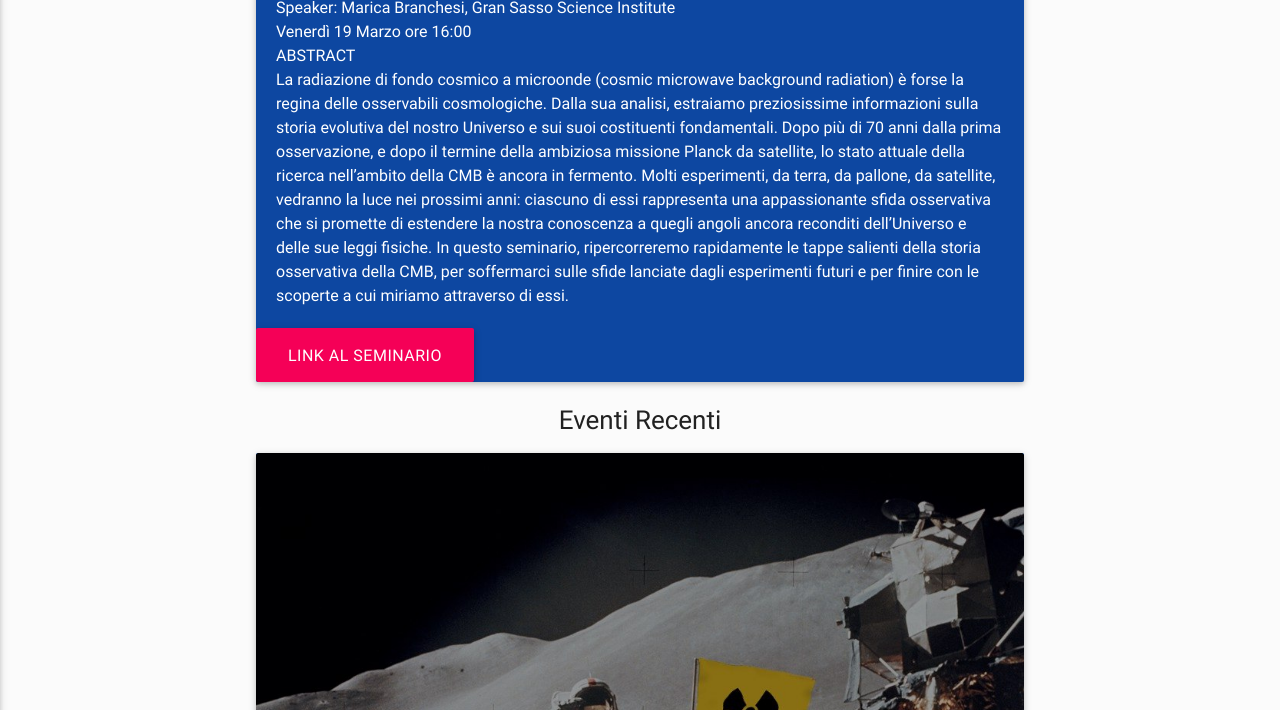
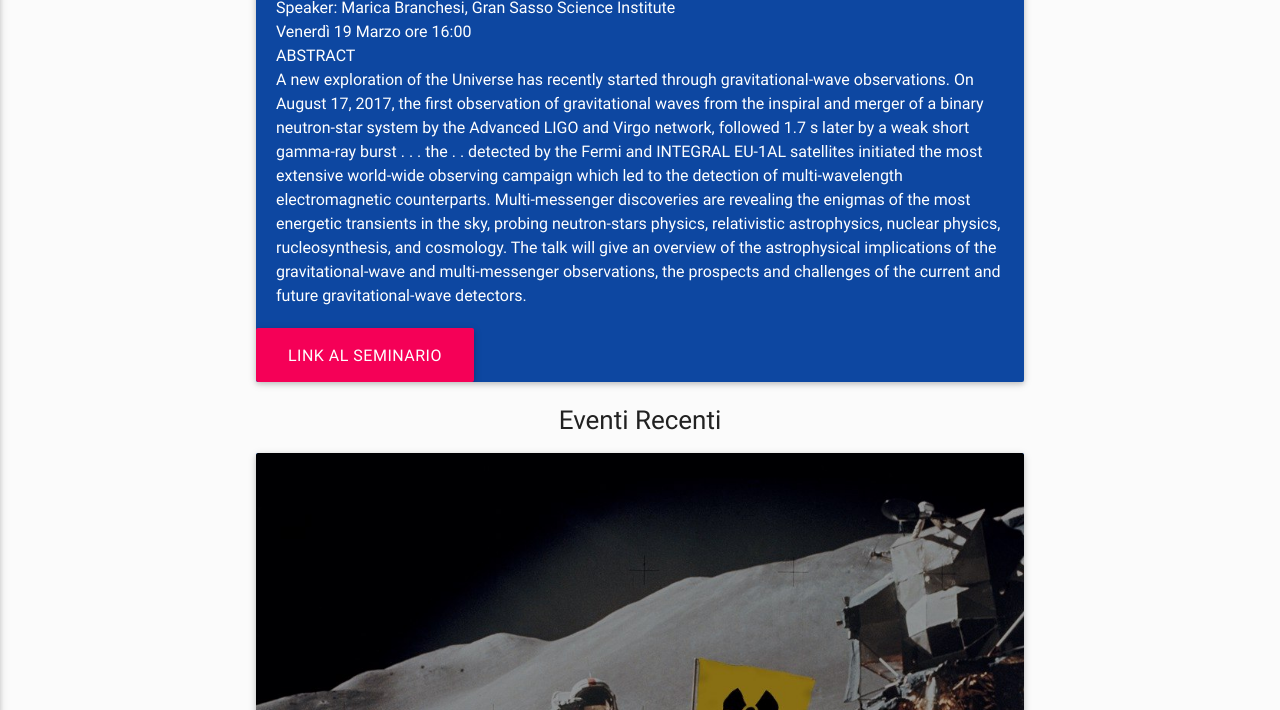
Before and after one commit to ai-sf/aisf_perugia, a Jekyll site: the page built from index.html, in a window 1280 px wide and 900 px high, scrolled down 1089 px, cut to the strip 190-900 px from the top of the window. Built offline with Jekyll 4.4.1, drawn with Linux system fonts in a browser that asks for light colours; nearby versions of some CDN libraries.

Commit message:
Update index.html

```diff
--- a/index.html
+++ b/index.html
@@ -37,7 +37,17 @@ including gravitational-wave <br> </h3>
       </div>
       <div class="card-content white-text">
         Speaker: Marica Branchesi, Gran Sasso Science Institute <br> Venerdì 19 Marzo ore 16:00 <br>
-        <p> ABSTRACT <br> La radiazione di fondo cosmico a microonde (cosmic microwave background radiation) è forse la regina delle osservabili cosmologiche. Dalla sua analisi, estraiamo preziosissime informazioni sulla storia evolutiva del nostro Universo e sui suoi costituenti fondamentali. Dopo più di 70 anni dalla prima osservazione, e dopo il termine della ambiziosa missione Planck da satellite, lo stato attuale della ricerca nell’ambito della CMB è ancora in fermento. Molti esperimenti, da terra, da pallone, da satellite, vedranno la luce nei prossimi anni: ciascuno di essi rappresenta una appassionante sfida osservativa che si promette di estendere la nostra conoscenza a quegli angoli ancora reconditi dell’Universo e delle sue leggi fisiche. In questo seminario, ripercorreremo rapidamente le tappe salienti della storia osservativa della CMB, per soffermarci sulle sfide lanciate dagli esperimenti futuri e per finire con le scoperte a cui miriamo attraverso di essi.  </p>
+        <p> ABSTRACT <br>  A new exploration of the Universe has recently started through gravitational-wave observations.
+          On August 17, 2017, the first observation of gravitational waves from the inspiral and merger
+          of a binary neutron-star system by the Advanced LIGO and Virgo network, followed 1.7 s later
+          by a weak short gamma-ray burst . . . the . . detected by the Fermi and INTEGRAL EU-1AL
+           satellites initiated the most extensive world-wide observing campaign which led to the
+           detection of multi-wavelength electromagnetic counterparts. Multi-messenger discoveries
+           are revealing the enigmas of the most energetic transients in the sky,
+           probing neutron-stars physics, relativistic astrophysics, nuclear physics,
+            rucleosynthesis, and cosmology. The talk will give an overview of the astrophysical
+            implications of the gravitational-wave and multi-messenger observations, the prospects and challenges of the current
+             and future gravitational-wave detectors.</p>
       </div>
 
       <a class="waves-effect waves-light btn-large pink accent-3"
```
